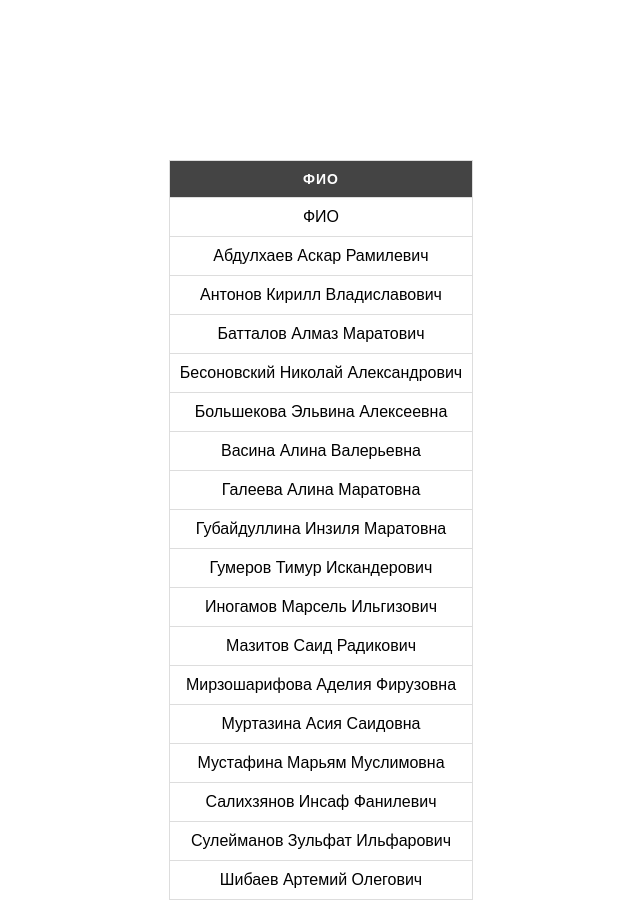
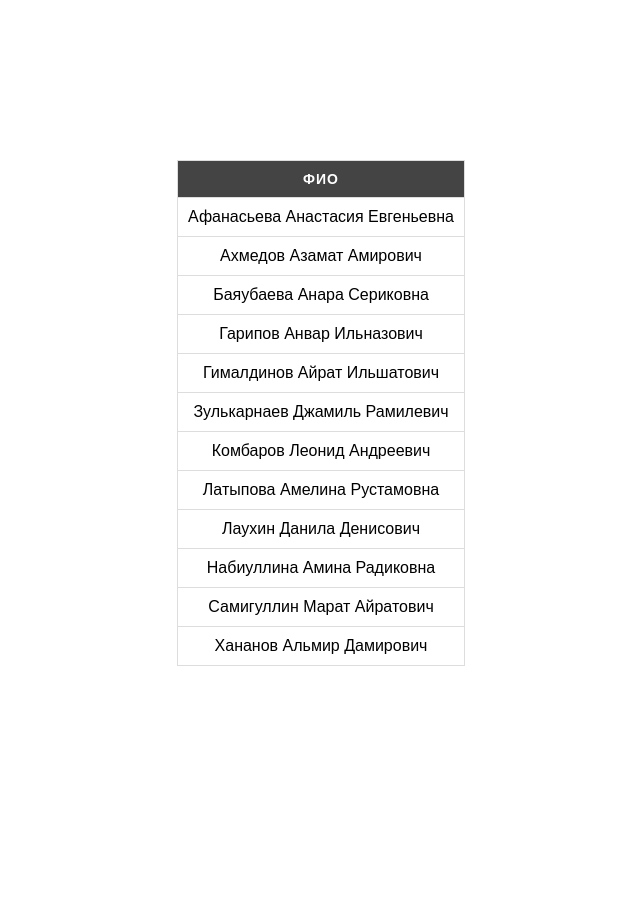
Before and after one commit to fqZell/links2, a plain HTML site: page index.html in a window 1280 px wide. Shown: the whole page, without its empty margins (319-959 px from the left). After the commit the page ends 802 px from the top, so only its background shows below. Drawn offline with Linux system fonts and the light colour scheme.

Commit message:
last version

```diff
--- a/index.html
+++ b/index.html
@@ -16,60 +16,42 @@
             </tr>
           </thead>
           <tbody>
+
             <tr>
-              <td data-label="ФИО">ФИО</td>
-
+              <td data-label="ФИО"><a href="#" target="_blank">Афанасьева Анастасия Евгеньевна</a></td>
             </tr>
             <tr>
-              <td data-label="ФИО"><a href="#" target="_blank">Абдулхаев Аскар Рамилевич</a></td>
-            </tr>
-            <tr>
-                <td data-label="ФИО"><a href="#" target="_blank" >Антонов Кирилл Владиславович</a></td>
+                <td data-label="ФИО"><a href="#" target="_blank" >Ахмедов Азамат Амирович</a></td>
               </tr>
               <tr>
-                <td data-label="ФИО"><a href="#" target="_blank">Батталов Алмаз Маратович</a></td>
+                <td data-label="ФИО"><a href="#" target="_blank">Баяубаева Анара Сериковна</a></td>
               </tr>
               <tr>
-                <td data-label="ФИО"><a href="#" target="_blank">Бесоновский Николай Александрович</a></td>
+                <td data-label="ФИО"><a href="#" target="_blank">Гарипов Анвар Ильназович</a></td>
               </tr>
               <tr>
-                <td data-label="ФИО"><a href="#" target="_blank">Большекова Эльвина Алексеевна</a></td>
+                <td data-label="ФИО"><a href="#" target="_blank">Гималдинов Айрат Ильшатович</a></td>
               </tr>
               <tr>
-                <td data-label="ФИО"><a href="#" target="_blank">Васина Алина Валерьевна</a></td>
+                <td data-label="ФИО"><a href="#" target="_blank">Зулькарнаев Джамиль Рамилевич</a></td>
               </tr>
               <tr>
-                <td data-label="ФИО"><a href="#" target="_blank">Галеева Алина Маратовна</a></td>
+                <td data-label="ФИО"><a href="#" target="_blank">Комбаров Леонид Андреевич</a></td>
               </tr>
               <tr>
-                <td data-label="ФИО"><a href="#" target="_blank">Губайдуллина Инзиля Маратовна</a></td>
+                <td data-label="ФИО"><a href="#" target="_blank">Латыпова Амелина Рустамовна</a></td>
               </tr>
               <tr>
-                <td data-label="ФИО"><a href="#" target="_blank">Гумеров Тимур Искандерович</a></td>
+                <td data-label="ФИО"><a href="#" target="_blank">Лаухин Данила Денисович</a></td>
               </tr>
               <tr>
-                <td data-label="ФИО"><a href="#" target="_blank">Иногамов Марсель Ильгизович</a></td>
+                <td data-label="ФИО"><a href="#" target="_blank">Набиуллина Амина Радиковна</a></td>
               </tr>
               <tr>
-                <td data-label="ФИО"><a href="#" target="_blank">Мазитов Саид Радикович</a></td>
+                <td data-label="ФИО"><a href="#" target="_blank">Самигуллин Марат Айратович</a></td>
               </tr>
               <tr>
-                <td data-label="ФИО"><a href="#" target="_blank">Мирзошарифова Аделия Фирузовна</a></td>
-              </tr>
-              <tr>
-                <td data-label="ФИО"><a href="#" target="_blank">Муртазина Асия Саидовна</a></td>
-              </tr>
-              <tr>
-                <td data-label="ФИО"><a href="#" target="_blank">Мустафина Марьям Муслимовна</a></td>
-              </tr>
-              <tr>
-                <td data-label="ФИО"><a href="#" target="_blank">Салихзянов Инсаф Фанилевич</a></td>
-              </tr>
-              <tr>
-                <td data-label="ФИО"><a href="#" target="_blank">Сулейманов Зульфат Ильфарович</a></td>
-              </tr>
-              <tr>
-                <td data-label="ФИО"><a href="#" target="_blank">Шибаев Артемий Олегович</a></td>
+                <td data-label="ФИО"><a href="#" target="_blank">Хананов Альмир Дамирович</a></td>
               </tr>
 
 
```
